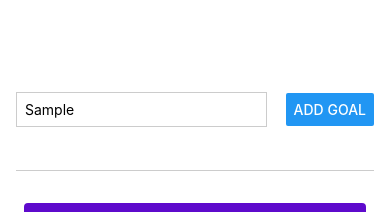
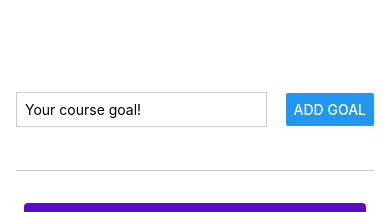
Before and after one commit to amybradbrook/LearningReactNative, a React Native app: screen / in a window 390 px wide. Both pictures are taken after typing "Sample" into the empty fields and a click on the button "ADD GOAL". Shown: the top 212 px of the page. Built offline with nearby package versions, Linux system fonts and the light colour scheme.

Commit message:
refactored code to include two new react components and added ability to delete goals

```diff
--- a/App.js
+++ b/App.js
@@ -1,30 +1,33 @@
 import { useState } from 'react';
-import { StyleSheet, Text, TextInput, View, Button } from 'react-native';
+import { StyleSheet, TextInput, View, Button, FlatList} from 'react-native';
+import GoalItem from './components/GoalItem';
+import GoalInput from './components/GoalInput';
 
 export default function App() {
 
-  const [enteredGoalText, setEnteredGoalText] = useState("");
   const [courseGoals, setCourseGoals] = useState([]);
 
-  function goalInputHandler(enteredText) {
-    setEnteredGoalText(enteredText)
+  function addGoalHandler(enteredGoalText){
+    if (enteredGoalText!==""){
+      setCourseGoals((currentCourseGoals) => [...currentCourseGoals, {text: enteredGoalText, id: Math.random().toString()}]);
+    }
   };
 
-  function addGoalHandler(){
-    setCourseGoals((currentCourseGoals) => [...currentCourseGoals, enteredGoalText]);
-
-  };
+  function deleteGoalHandler(id){
+    setCourseGoals(currentCourseGoals => {
+      return currentCourseGoals.filter((goal) => goal.id!==id);
+    });
+  }
 
   return (
     <View style={styles.appContainer}>
-      <View style={styles.inputContainer}>
-        <TextInput placeholder='Your course goal!' style={styles.textInput} onChangeText={goalInputHandler}/>
-        <Button title="Add Goal" onPress={addGoalHandler}/>
-      </View>
+      <GoalInput onAddGoal={addGoalHandler}/>
       <View style={styles.goalsContainer}>
-        {courseGoals.map((goal) => <View key={goal} style={styles.goalItem}>
-          <Text style={styles.goalText}>{goal}</Text>
-        </View>)}
+        <FlatList data={courseGoals} renderItem={itemData => {
+          return (
+            <GoalItem id = {itemData.item.id} text={itemData.item.text} deleteFunction={deleteGoalHandler}/>
+          )
+        }} />
       </View>
     </View>
   );
@@ -38,34 +41,8 @@ const styles = StyleSheet.create({
     paddingHorizontal: 16,
     backgroundColor: "white"
   },
-  inputContainer: {
-    flex:1,
-    flexDirection: "row",
-    justifyContent: "space-between",
-    alignItems: "center",
-    marginBottom: 24,
-    borderBottomWidth: 1,
-    borderBottomColor: "#cccccc"
-  },
-  textInput:{
-    borderWidth: 1,
-    borderColor: "#cccccc",
-    width: "70%",
-    marginRight: 8,
-    padding: 8
-  },
   goalsContainer:{
     flex:5
 
   },
-  goalItem: {
-    padding:8,
-    margin: 8,
-    borderRadius: 4,
-    fontSize:16,
-    backgroundColor: "#5e0acc",
-  },
-  goalText: {
-    color: "white"
-  }
 });
--- /dev/null
+++ b/components/GoalInput.js
@@ -0,0 +1,44 @@
+import { StyleSheet, View, TextInput, Button } from "react-native";
+import { useState } from "react";
+
+function GoalInput(props){
+
+    const [enteredGoalText, setEnteredGoalText] = useState("");
+
+    function goalInputHandler(enteredText) {
+        setEnteredGoalText(enteredText)
+    };
+
+    function addGoalHandler(){
+        props.onAddGoal(enteredGoalText);
+        setEnteredGoalText('');
+    }
+
+    return(
+        <View style={styles.inputContainer}>
+            <TextInput placeholder='Your course goal!' style={styles.textInput} onChangeText={goalInputHandler} value={enteredGoalText}/>
+            <Button title="Add Goal" onPress={addGoalHandler}/>
+        </View>
+    )
+}
+
+export default GoalInput;
+
+const styles = StyleSheet.create({
+    inputContainer: {
+        flex:1,
+        flexDirection: "row",
+        justifyContent: "space-between",
+        alignItems: "center",
+        marginBottom: 24,
+        borderBottomWidth: 1,
+        borderBottomColor: "#cccccc"
+      },
+      textInput:{
+        borderWidth: 1,
+        borderColor: "#cccccc",
+        width: "70%",
+        marginRight: 8,
+        padding: 8
+      },
+})
--- /dev/null
+++ b/components/GoalItem.js
@@ -0,0 +1,28 @@
+import {Pressable, StyleSheet} from 'react-native'
+import {View, Text} from 'react-native'
+
+function GoalItem(props ) {
+
+    return(
+        <View style={styles.goalItem}>
+            <Pressable android_ripple={{color: '#dddddd'}} onPress={props.deleteFunction.bind(this, props.id)} >
+                <Text style = {styles.goalText}>{props.text}</Text>
+            </Pressable>
+        </View>
+    )
+};
+
+export default GoalItem;
+
+const styles = StyleSheet.create({
+    goalItem: {
+        margin: 8,
+        borderRadius: 4,
+        fontSize:16,
+        backgroundColor: "#5e0acc",
+    },
+    goalText: {
+        color: "white",
+        padding:8
+    }
+})
```
